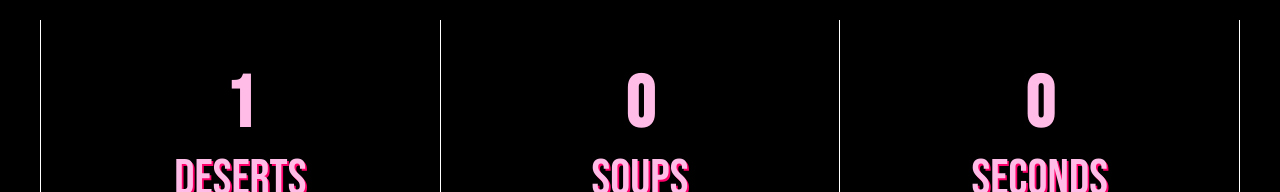
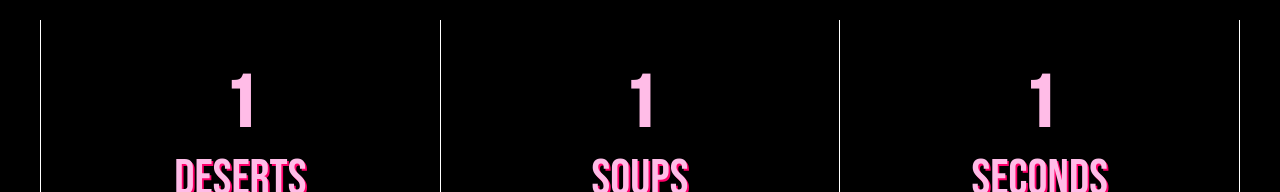
Before and after one commit to Max86634/recipes.io, a plain HTML site: page index.html in a window 1280 px wide. Shown: the part 1891-2083 px from the top of the page. Drawn offline with Linux system fonts and the light colour scheme.

Commit message:
Update index.html
Signed-off-by: Max86634 <97470301+Max86634@users.noreply.github.com>

```diff
--- a/index.html
+++ b/index.html
@@ -110,11 +110,11 @@
                         <div class="stat__text">deserts</div>
                     </div>
                     <div class="stat__item">
-                        <div class="stat__count">0</div>
+                        <div class="stat__count">1</div>
                         <div class="stat__text">soups</div>
                     </div>
                     <div class="stat__item">
-                        <div class="stat__count">0</div>
+                        <div class="stat__count">1</div>
                         <div class="stat__text">seconds</div>
                     </div>
 
```
